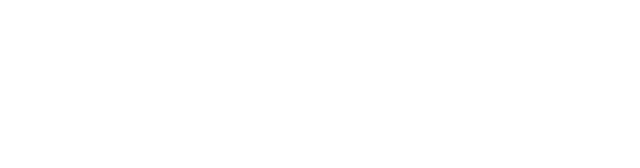
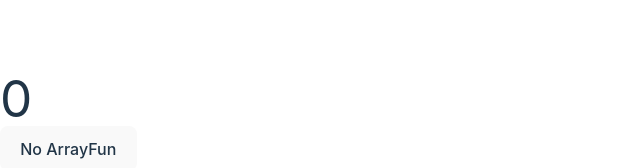
Before and after one commit to anish1A1/React-Practise-from-Documentation, a React (Vite) app: page / in a window 1280 px wide. Shown: the part 658-826 px from the top of the page, without its empty margins (0-640 px from the left). Before the commit the page ends 800 px from the top, so only its background shows below. Built offline with nearby package versions, Linux system fonts and the light colour scheme.

Commit message:
Understamding a state Update 1

```diff
--- a/src/App.jsx
+++ b/src/App.jsx
@@ -2,6 +2,7 @@
 import { BiArchive } from 'react-icons/bi'
 import Events from './practise/Events'
 import UseStatePrac from './practise/UseStatePrac/UseStatePrac'
+import Counter from './UpdateState/Counter'
 
 function App() {
 
@@ -21,6 +22,9 @@ function App() {
      <div className='container m-20 '>
             <UseStatePrac />
      </div>
+     <div>
+      <Counter />
+     </div>
     </>
   )
 }
--- /dev/null
+++ b/src/UpdateState/Counter.jsx
@@ -0,0 +1,23 @@
+import { useState } from "react";
+
+
+export default function Counter() {
+
+    const [num1, setnum1] = useState(0);
+
+    return(
+        <>
+            <h1>{num1}</h1>
+
+        {/* here without Array function in the button will not update the value multiple times */}
+            <button onClick={()=> {
+                setnum1(num1 + 1);
+                setnum1(num1 + 1);
+                setnum1(num1 + 1);
+            } }>No ArrayFun
+            </button>
+
+
+        </>
+    );
+}
```
